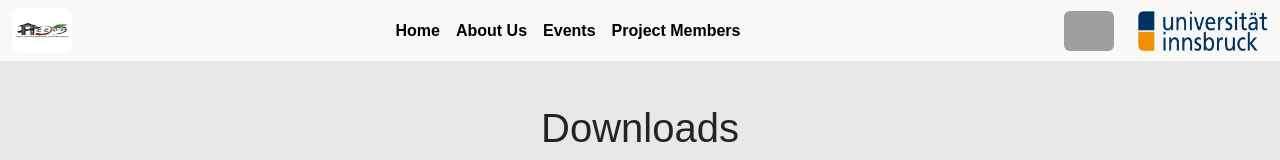
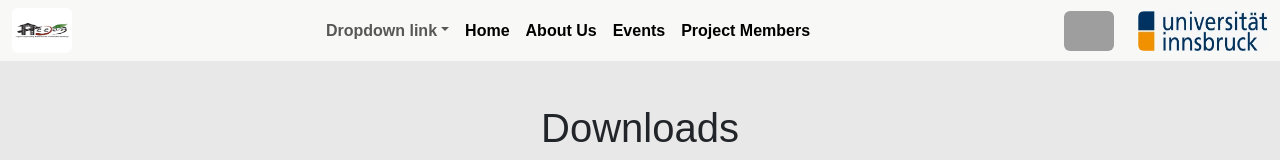
Before and after one commit to bishal-dd/jnec_project_, a React (Create React App) app in the folder client/: page /downloads in a window 1280 px wide. Shown: the top 160 px of the page. Built offline with nearby package versions, Linux system fonts and the light colour scheme; no server answers; grey boxes are pictures that could not be loaded.

Commit message:
dropdown added in navbar

```diff
--- a/client/src/components/NavbarComp/NavbarComp.js
+++ b/client/src/components/NavbarComp/NavbarComp.js
@@ -27,7 +27,33 @@ export default function NavbarComp() {
             class="collapse navbar-collapse justify-content-center text-center"
             id="navbarTogglerDemo03"
           >
-            <ul class="navbar-nav mb-2 mb-lg-0">
+            <ul class="navbar-nav mr-auto mb-2 mb-lg-0">
+              <li class="nav-item dropdown">
+                <a
+                  class="nav-link dropdown-toggle"
+                  href="#"
+                  id="navbarDropdownMenuLink"
+                  data-bs-toggle="dropdown"
+                  aria-haspopup="true"
+                  aria-expanded="false"
+                >
+                  Dropdown link
+                </a>
+                <div
+                  class="dropdown-menu"
+                  aria-labelledby="navbarDropdownMenuLink"
+                >
+                  <a class="dropdown-item" href="#">
+                    JNEC
+                  </a>
+                  <a class="dropdown-item" href="#">
+                    Another action
+                  </a>
+                  <a class="dropdown-item" href="#">
+                    Something else here
+                  </a>
+                </div>
+              </li>
               <li class="nav-item">
                 <Link
                   to="/"
```
